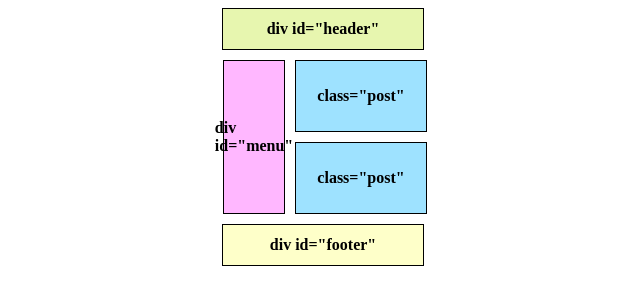
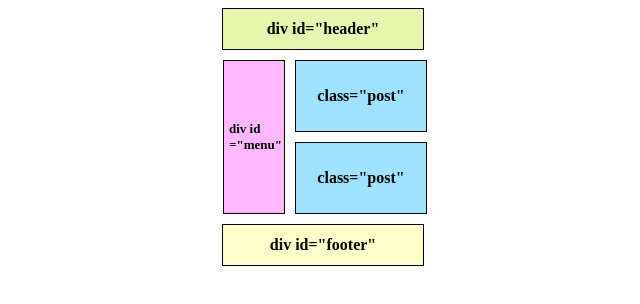
Before and after one commit to HalynaStruk/okten, a plain HTML site: page lesson3/homework 3.1.html in a window 1280 px wide. Shown: the full height of the page, 317-957 px from the left. Drawn offline with Linux system fonts and the light colour scheme.

Commit message:
homework 3.1

```diff
--- a/lesson3/homework 3.1.css
+++ b/lesson3/homework 3.1.css
@@ -28,15 +28,17 @@
     display: flex;
     justify-content: center;
     align-items: center;
-    /*Текст виходить за межі блока і не розумію, як його перенести*/
-    /*flex-wrap: wrap;*/
-
-
+    flex-wrap: wrap;
+}
+p {
+    width: 60px;
+    font-size: 13px;
+    word-wrap: break-word;
+    margin-left: 5px;
 }
 #Post1 {
     width: 130px;
     height: 152px;
-
 
 }
 .post {
--- a/lesson3/homework 3.1.html
+++ b/lesson3/homework 3.1.html
@@ -8,7 +8,7 @@
 <body class="page">
 <div id="header"><b>div id="header"</b></div>
 <div id="general">
-<div id="menu"><b>div id="menu"</b></div>
+<div id="menu"><p><b>div id ="menu"</b></p></div>
     <div id="Post1">
     <div class="post"><b>class="post"</b></div>
     <div class="post"><b>class="post"</b></div>
```
